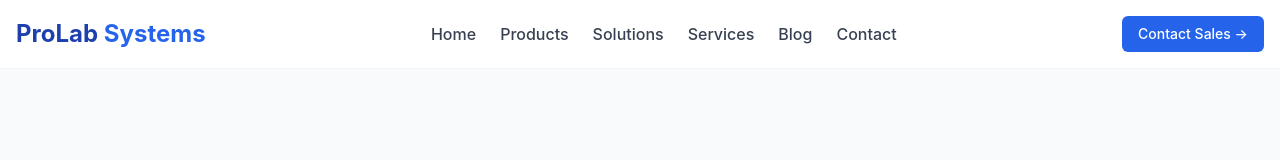
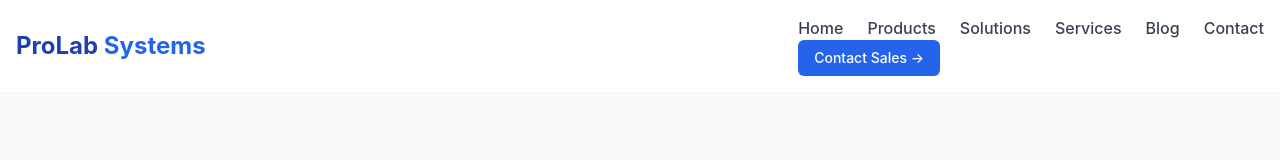
Before and after one commit to rigellago2013/survey-test, a React (Create React App) app: page / in a window 1280 px wide. Shown: the top 160 px of the page. Built offline with nearby package versions, Linux system fonts and the light colour scheme.

Commit message:
Update App.js

```diff
--- a/src/App.js
+++ b/src/App.js
@@ -124,17 +124,18 @@ const App = () => {
         </div>
 
         {/* Desktop Navigation */}
-        <nav className="hidden md:flex items-center space-x-6">
-          <a href="#" className="text-gray-700 hover:text-blue-600 font-medium">Home</a>
-          <a href="#" className="text-gray-700 hover:text-blue-600 font-medium">Products</a>
-          <a href="#" className="text-gray-700 hover:text-blue-600 font-medium">Solutions</a>
-          <a href="#" className="text-gray-700 hover:text-blue-600 font-medium">Services</a>
-          <a href="#" className="text-gray-700 hover:text-blue-600 font-medium">Blog</a>
-          <a href="#" className="text-gray-700 hover:text-blue-600 font-medium">Contact</a>
-        </nav>
+
 
         {/* CTA Button */}
         <div className="hidden md:block">
+          <nav className="hidden md:flex items-center space-x-6">
+            <a href="#" className="text-gray-700 hover:text-blue-600 font-medium">Home</a>
+            <a href="#" className="text-gray-700 hover:text-blue-600 font-medium">Products</a>
+            <a href="#" className="text-gray-700 hover:text-blue-600 font-medium">Solutions</a>
+            <a href="#" className="text-gray-700 hover:text-blue-600 font-medium">Services</a>
+            <a href="#" className="text-gray-700 hover:text-blue-600 font-medium">Blog</a>
+            <a href="#" className="text-gray-700 hover:text-blue-600 font-medium">Contact</a>
+          </nav>
           <button className="bg-blue-600 hover:bg-blue-700 text-white px-4 py-2 rounded-md text-sm font-medium transition-colors duration-300">
             Contact Sales →
           </button>
```
